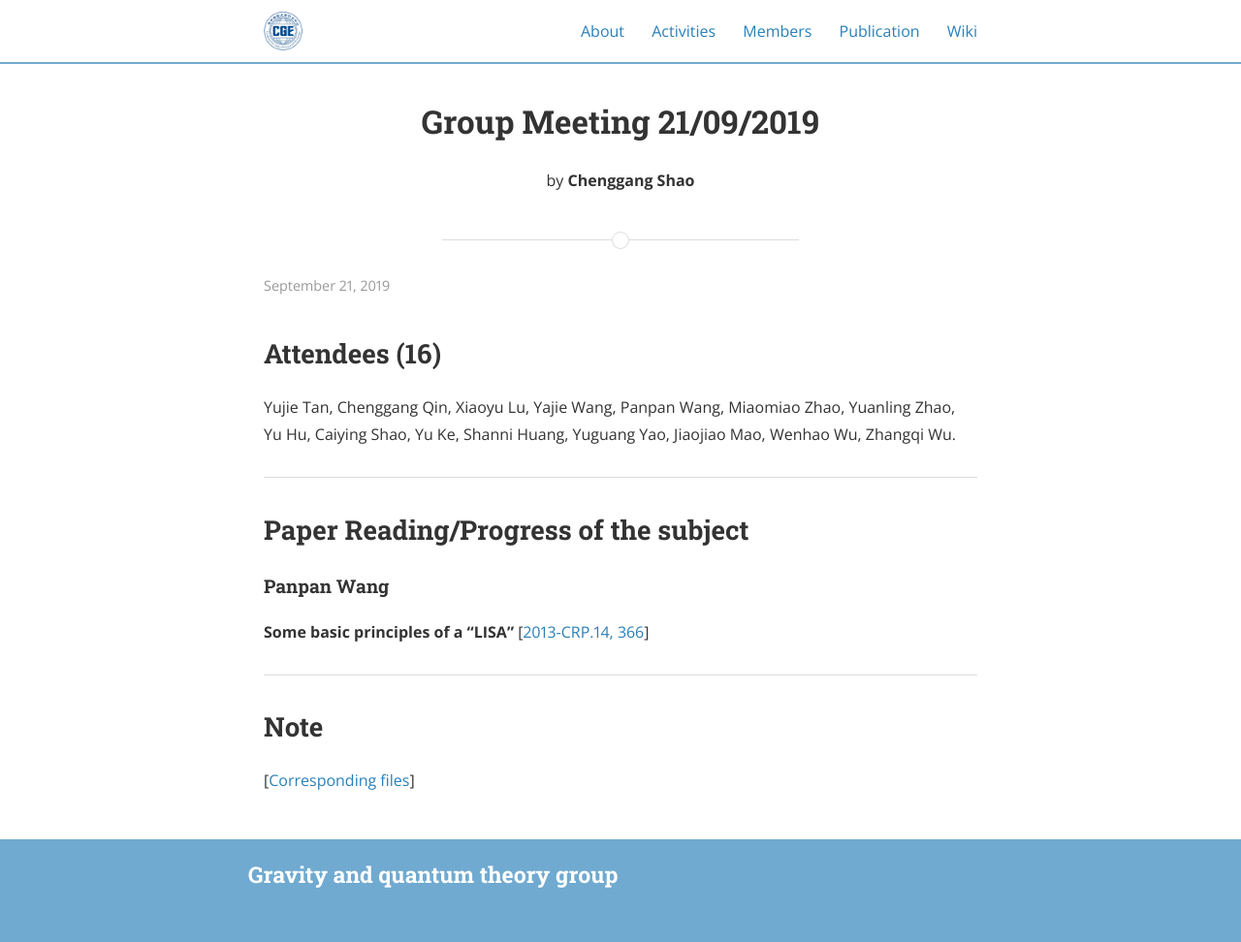
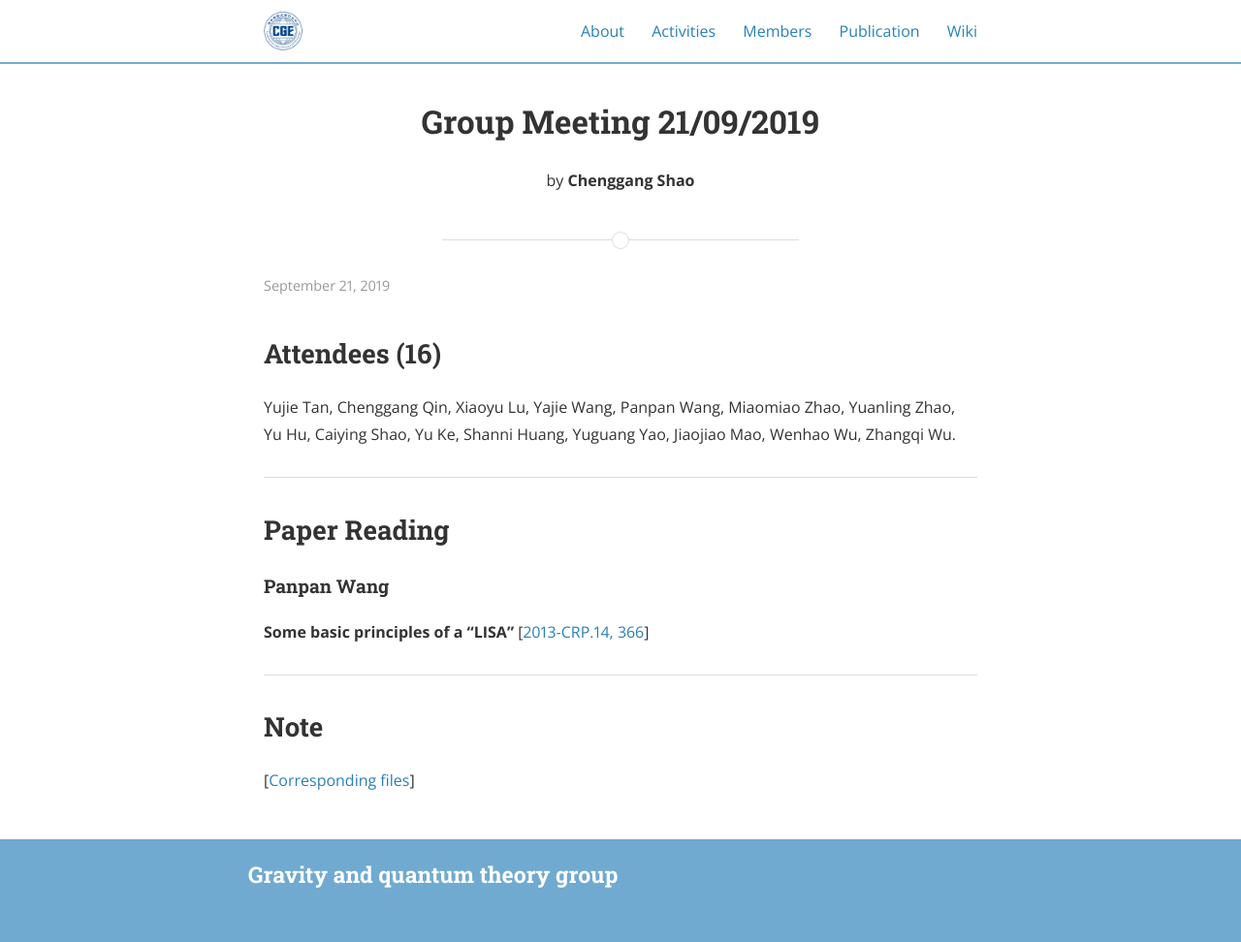
Before and after one commit to gravity-group/gravity-group.github.io, a Jekyll site: the page built from _posts/2019-09-21-group-meeting.md, in a window 1280 px wide. Shown: the whole page at 97% size. Built offline with Jekyll 4.4.1, drawn with Linux system fonts in a browser that asks for light colours; nearby versions of some CDN libraries.

Commit message:
Update 2019-09-21-group-meeting.md

```diff
--- a/_posts/2019-09-21-group-meeting.md
+++ b/_posts/2019-09-21-group-meeting.md
@@ -12,16 +12,13 @@ Yujie Tan, Chenggang Qin, Xiaoyu Lu, Yajie Wang, Panpan Wang, Miaomiao Zhao, Yua
 
 ---
 
-## Paper Reading/Progress of the subject
+## Paper Reading
 
 #### Panpan Wang
 
 **Some basic principles of a “LISA”** [[2013-CRP.14, 366](https://www.sciencedirect.com/science/article/pii/S1631070513000236)]
 
-
 ---
-
-
 
 ## Note
 
```
